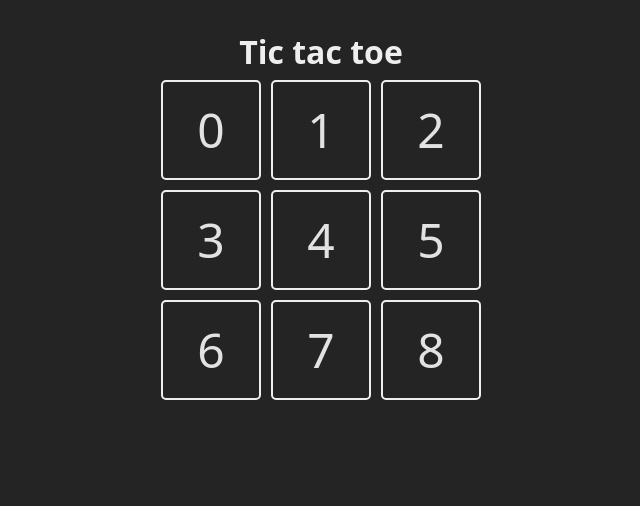
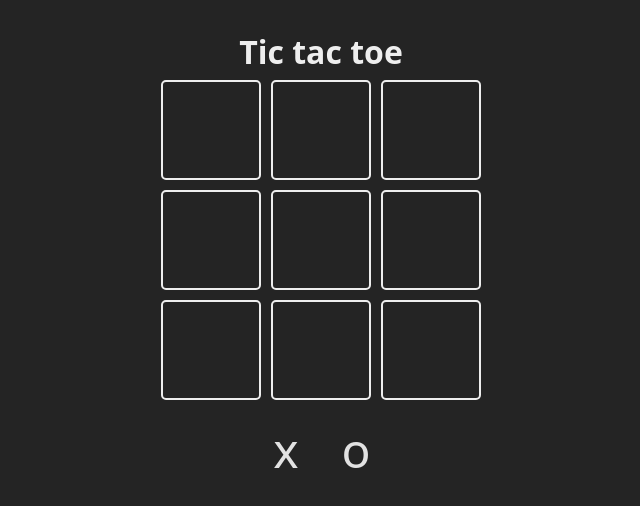
Before and after one commit to AbrahanEFH/tic-tac-toe, a React (Vite) app: page / in a window 1280 px wide. Shown: the top 506 px of the page, without its empty margins (319-959 px from the left). Built offline with nearby package versions, Linux system fonts and the light colour scheme.

Commit message:
utilizando isselected

```diff
--- a/src/App.jsx
+++ b/src/App.jsx
@@ -1,9 +1,9 @@
+import { useState } from "react"
+
 const TURNS = {
   X: 'x',
   O: 'o'
 }
-
-const board = Array(9).fill(null)
 
 const Square = ({ children, updateBoard, index }) => {
   return (
@@ -14,6 +14,10 @@ const Square = ({ children, updateBoard, index }) => {
 }
 
 function App() {
+  const [ board, setBoard] = useState(Array(9).fill(null))
+
+  const [ turn, setTurn] = useState(TURNS.X)
+
   return (
     <main className="board">
         <h1>
@@ -27,11 +31,21 @@ function App() {
                   key={index}
                   index={index}
                   >
-                   {index}
+                   {board[index]}
                 </Square>
               )
             })
           }
+        </section>
+
+        <section className="turn">
+          <Square isSelected={turn === TURNS.X}>
+            {TURNS.X}
+            </Square>
+          <Square isSelected={turn === TURNS.O}>
+            {TURNS.O}
+            </Square>
+
         </section>
     </main>
   )
```
